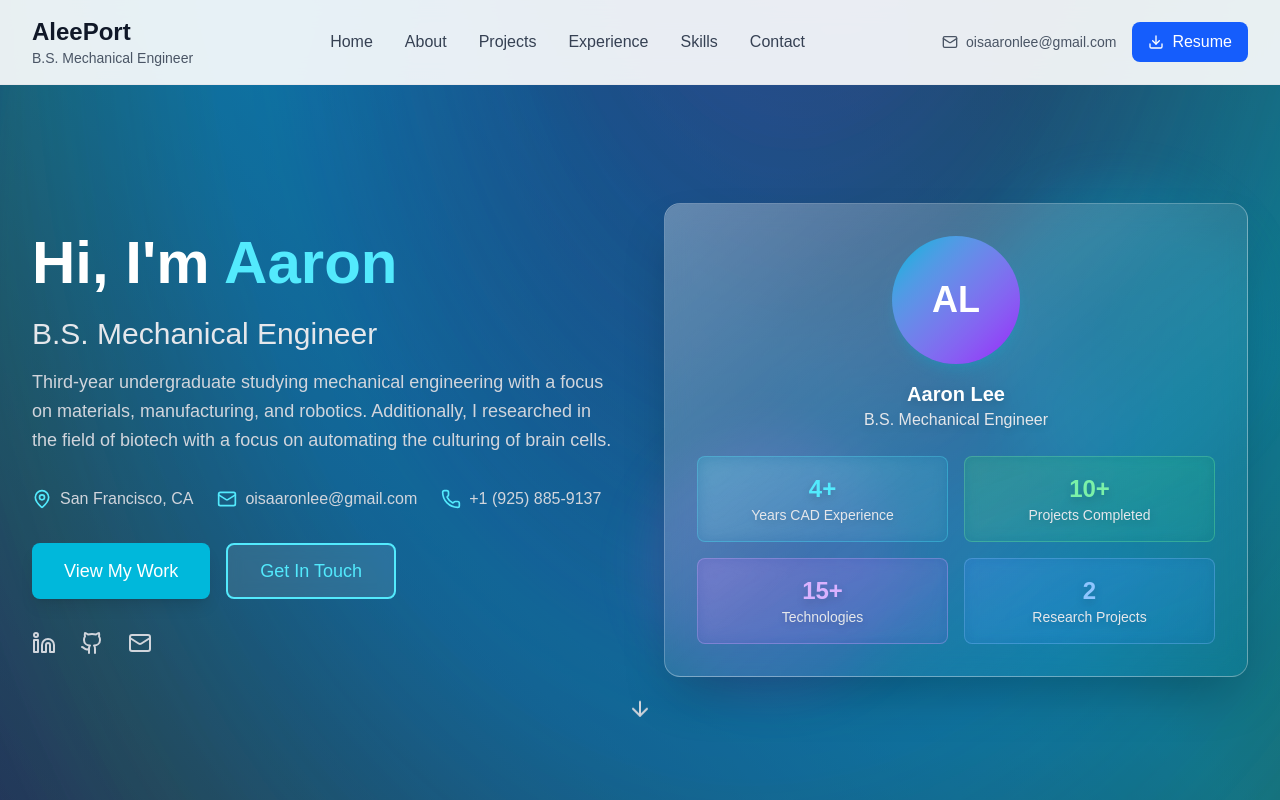
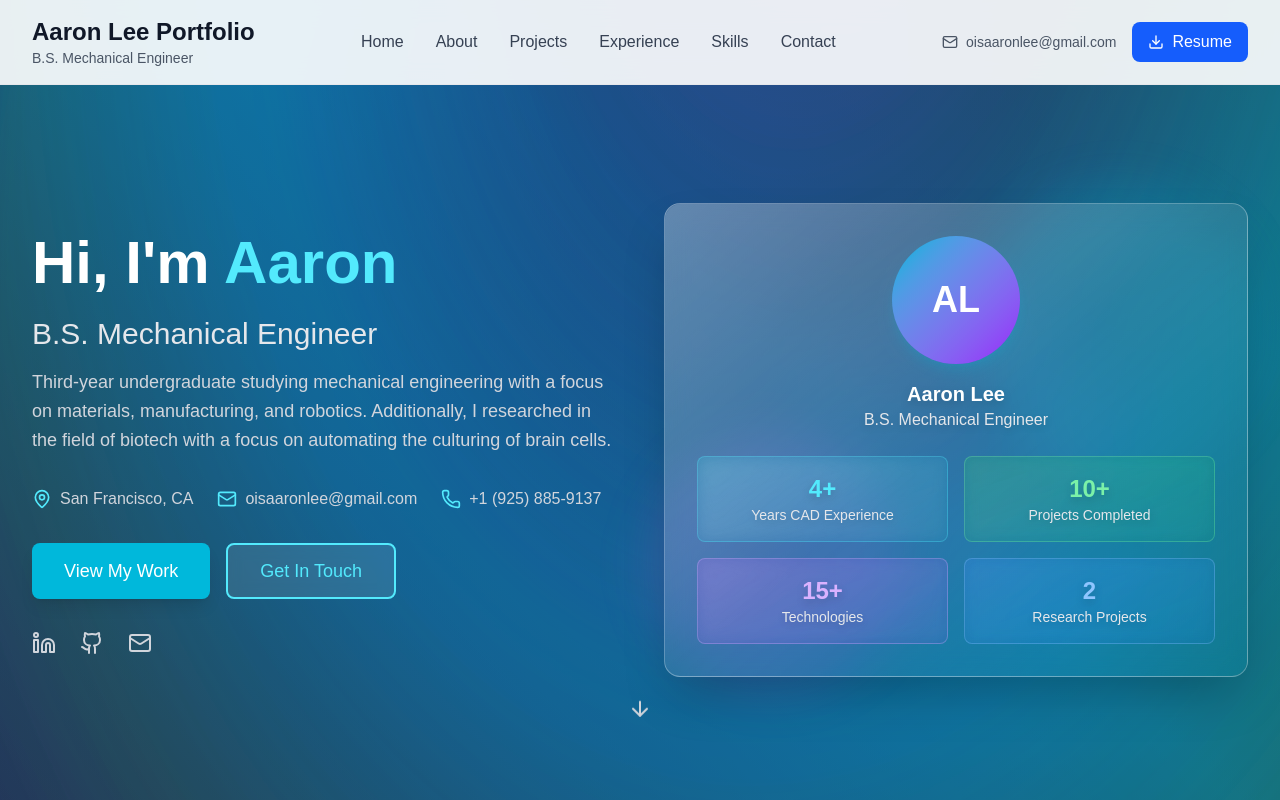
Before and after one commit to aaronlee5702-dot/Website0.1, a Next.js app: page / in a window 1280 px wide. Shown: the top 800 px of the page. Built offline with nearby package versions, Linux system fonts and the light colour scheme.

Commit message:
navigator change

```diff
--- a/src/components/Header.tsx
+++ b/src/components/Header.tsx
@@ -30,7 +30,7 @@
         <div className="flex justify-between items-center py-4">
           {/* Logo/Name */}
           <div className="flex-shrink-0">
-            <h1 className="text-2xl font-bold text-gray-900">AleePort</h1>
+            <h1 className="text-2xl font-bold text-gray-900">Aaron Lee Portfolio</h1>
             <p className="text-sm text-gray-600">{personalInfo.title}</p>
           </div>
 
```
